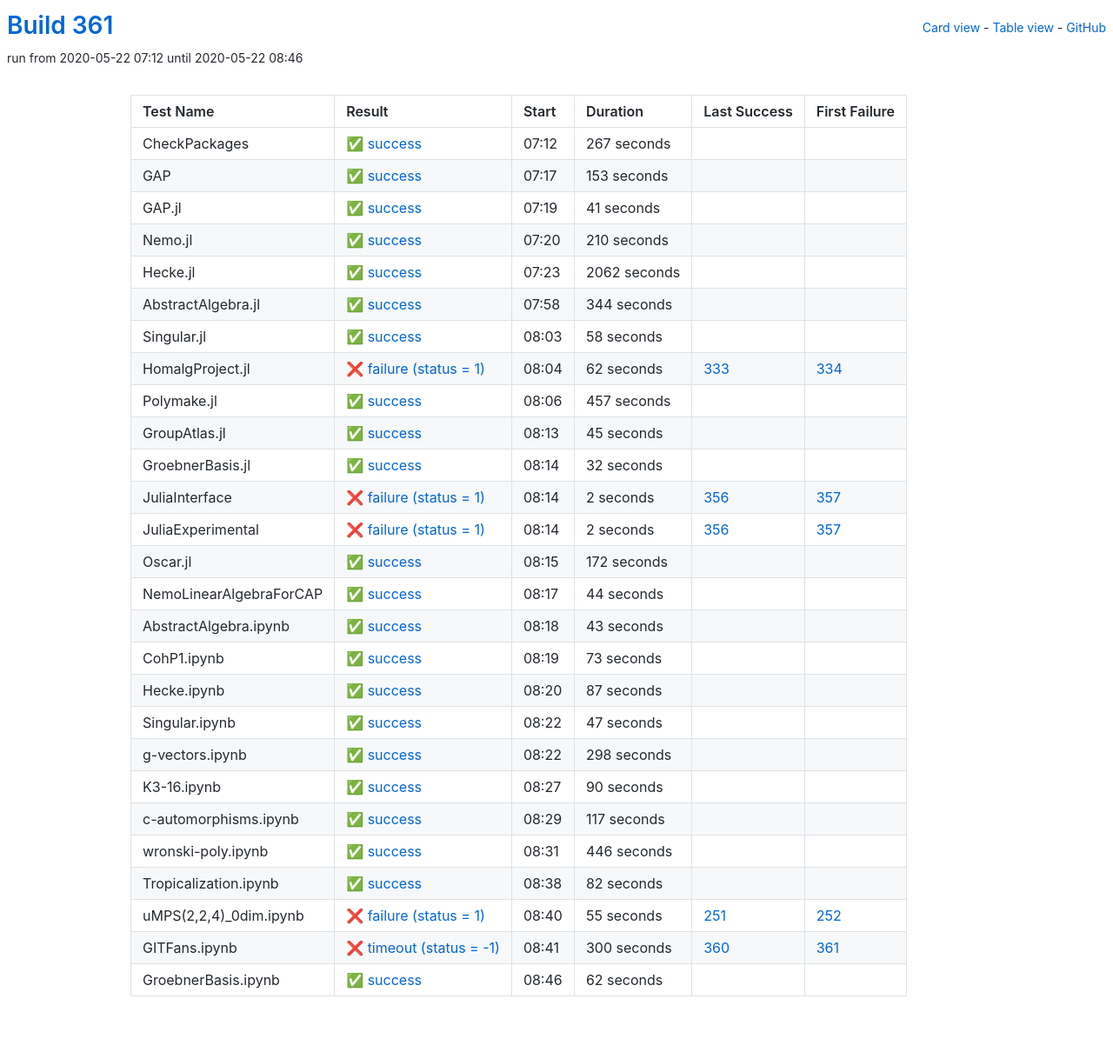
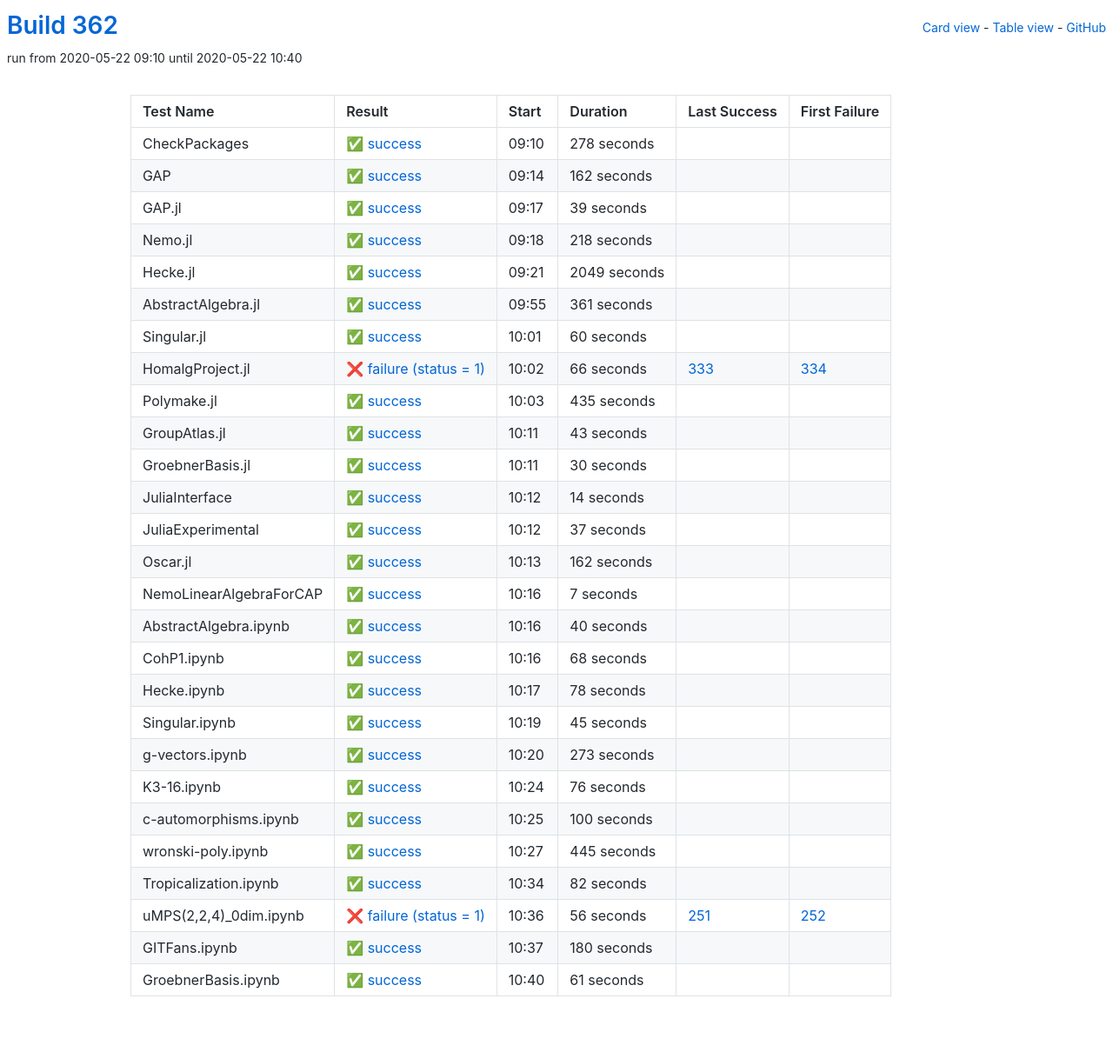
Before and after one commit to oscar-system/oscar-ci-status-1.4, a Jekyll site: the page built from table.html, in a window 1280 px wide. Shown: the whole page at 87% size. Built offline with Jekyll 4.4.1, drawn with Linux system fonts in a browser that asks for light colours.

Commit message:
Build 362

```diff
--- a/_data/ci.yml
+++ b/_data/ci.yml
@@ -1,281 +1,281 @@
-build: 361
-build_url: https://oscarci.mathematik.uni-kl.de/job/oscar-julia-1.4/361/
+build: 362
+build_url: https://oscarci.mathematik.uni-kl.de/job/oscar-julia-1.4/362/
 job: oscar-julia-1.4
 tests:
-- duration: 267
+- duration: 278
   exitcode: 0
   first_failure: false
   first_failure_url: null
   id: checkpackages
   last_success: false
   last_success_url: null
-  log: https://oscarci.mathematik.uni-kl.de/job/oscar-julia-1.4/361/artifact/logs/build-361/CheckPackages.log
+  log: https://oscarci.mathematik.uni-kl.de/job/oscar-julia-1.4/362/artifact/logs/build-362/CheckPackages.log
   name: CheckPackages
-  start: 2020-05-22 07:12
+  start: 2020-05-22 09:10
   status: success
   success: true
-- duration: 153
+- duration: 162
   exitcode: 0
   first_failure: false
   first_failure_url: null
   id: gap
   last_success: false
   last_success_url: null
-  log: https://oscarci.mathematik.uni-kl.de/job/oscar-julia-1.4/361/artifact/logs/build-361/GAP.log
+  log: https://oscarci.mathematik.uni-kl.de/job/oscar-julia-1.4/362/artifact/logs/build-362/GAP.log
   name: GAP
-  start: 2020-05-22 07:17
+  start: 2020-05-22 09:14
   status: success
   success: true
-- duration: 41
+- duration: 39
   exitcode: 0
   first_failure: false
   first_failure_url: null
   id: gap-jl
   last_success: false
   last_success_url: null
-  log: https://oscarci.mathematik.uni-kl.de/job/oscar-julia-1.4/361/artifact/logs/build-361/GAP.jl.log
+  log: https://oscarci.mathematik.uni-kl.de/job/oscar-julia-1.4/362/artifact/logs/build-362/GAP.jl.log
   name: GAP.jl
-  start: 2020-05-22 07:19
+  start: 2020-05-22 09:17
   status: success
   success: true
-- duration: 210
+- duration: 218
   exitcode: 0
   first_failure: false
   first_failure_url: null
   id: nemo-jl
   last_success: false
   last_success_url: null
-  log: https://oscarci.mathematik.uni-kl.de/job/oscar-julia-1.4/361/artifact/logs/build-361/Nemo.jl.log
+  log: https://oscarci.mathematik.uni-kl.de/job/oscar-julia-1.4/362/artifact/logs/build-362/Nemo.jl.log
   name: Nemo.jl
-  start: 2020-05-22 07:20
+  start: 2020-05-22 09:18
   status: success
   success: true
-- duration: 2062
+- duration: 2049
   exitcode: 0
   first_failure: false
   first_failure_url: null
   id: hecke-jl
   last_success: false
   last_success_url: null
-  log: https://oscarci.mathematik.uni-kl.de/job/oscar-julia-1.4/361/artifact/logs/build-361/Hecke.jl.log
+  log: https://oscarci.mathematik.uni-kl.de/job/oscar-julia-1.4/362/artifact/logs/build-362/Hecke.jl.log
   name: Hecke.jl
-  start: 2020-05-22 07:23
+  start: 2020-05-22 09:21
   status: success
   success: true
-- duration: 344
+- duration: 361
   exitcode: 0
   first_failure: false
   first_failure_url: null
   id: abstractalgebra-jl
   last_success: false
   last_success_url: null
-  log: https://oscarci.mathematik.uni-kl.de/job/oscar-julia-1.4/361/artifact/logs/build-361/AbstractAlgebra.jl.log
+  log: https://oscarci.mathematik.uni-kl.de/job/oscar-julia-1.4/362/artifact/logs/build-362/AbstractAlgebra.jl.log
   name: AbstractAlgebra.jl
-  start: 2020-05-22 07:58
+  start: 2020-05-22 09:55
   status: success
   success: true
-- duration: 58
+- duration: 60
   exitcode: 0
   first_failure: false
   first_failure_url: null
   id: singular-jl
   last_success: false
   last_success_url: null
-  log: https://oscarci.mathematik.uni-kl.de/job/oscar-julia-1.4/361/artifact/logs/build-361/Singular.jl.log
+  log: https://oscarci.mathematik.uni-kl.de/job/oscar-julia-1.4/362/artifact/logs/build-362/Singular.jl.log
   name: Singular.jl
-  start: 2020-05-22 08:03
+  start: 2020-05-22 10:01
   status: success
   success: true
-- duration: 62
+- duration: 66
   exitcode: 1
   first_failure: 334
   first_failure_url: https://oscarci.mathematik.uni-kl.de/job/oscar-julia-1.4/334/
   id: homalgproject-jl
   last_success: 333
   last_success_url: https://oscarci.mathematik.uni-kl.de/job/oscar-julia-1.4/333/
-  log: https://oscarci.mathematik.uni-kl.de/job/oscar-julia-1.4/361/artifact/logs/build-361/HomalgProject.jl.log
+  log: https://oscarci.mathematik.uni-kl.de/job/oscar-julia-1.4/362/artifact/logs/build-362/HomalgProject.jl.log
   name: HomalgProject.jl
-  start: 2020-05-22 08:04
+  start: 2020-05-22 10:02
   status: failure
   success: false
-- duration: 457
+- duration: 435
   exitcode: 0
   first_failure: false
   first_failure_url: null
   id: polymake-jl
   last_success: false
   last_success_url: null
-  log: https://oscarci.mathematik.uni-kl.de/job/oscar-julia-1.4/361/artifact/logs/build-361/Polymake.jl.log
+  log: https://oscarci.mathematik.uni-kl.de/job/oscar-julia-1.4/362/artifact/logs/build-362/Polymake.jl.log
   name: Polymake.jl
-  start: 2020-05-22 08:06
+  start: 2020-05-22 10:03
+  status: success
+  success: true
+- duration: 43
+  exitcode: 0
+  first_failure: false
+  first_failure_url: null
+  id: groupatlas-jl
+  last_success: false
+  last_success_url: null
+  log: https://oscarci.mathematik.uni-kl.de/job/oscar-julia-1.4/362/artifact/logs/build-362/GroupAtlas.jl.log
+  name: GroupAtlas.jl
+  start: 2020-05-22 10:11
+  status: success
+  success: true
+- duration: 30
+  exitcode: 0
+  first_failure: false
+  first_failure_url: null
+  id: groebnerbasis-jl
+  last_success: false
+  last_success_url: null
+  log: https://oscarci.mathematik.uni-kl.de/job/oscar-julia-1.4/362/artifact/logs/build-362/GroebnerBasis.jl.log
+  name: GroebnerBasis.jl
+  start: 2020-05-22 10:11
+  status: success
+  success: true
+- duration: 14
+  exitcode: 0
+  first_failure: false
+  first_failure_url: null
+  id: juliainterface
+  last_success: false
+  last_success_url: null
+  log: https://oscarci.mathematik.uni-kl.de/job/oscar-julia-1.4/362/artifact/logs/build-362/JuliaInterface.log
+  name: JuliaInterface
+  start: 2020-05-22 10:12
+  status: success
+  success: true
+- duration: 37
+  exitcode: 0
+  first_failure: false
+  first_failure_url: null
+  id: juliaexperimental
+  last_success: false
+  last_success_url: null
+  log: https://oscarci.mathematik.uni-kl.de/job/oscar-julia-1.4/362/artifact/logs/build-362/JuliaExperimental.log
+  name: JuliaExperimental
+  start: 2020-05-22 10:12
+  status: success
+  success: true
+- duration: 162
+  exitcode: 0
+  first_failure: false
+  first_failure_url: null
+  id: oscar-jl
+  last_success: false
+  last_success_url: null
+  log: https://oscarci.mathematik.uni-kl.de/job/oscar-julia-1.4/362/artifact/logs/build-362/Oscar.jl.log
+  name: Oscar.jl
+  start: 2020-05-22 10:13
+  status: success
+  success: true
+- duration: 7
+  exitcode: 0
+  first_failure: false
+  first_failure_url: null
+  id: nemolinearalgebraforcap
+  last_success: false
+  last_success_url: null
+  log: https://oscarci.mathematik.uni-kl.de/job/oscar-julia-1.4/362/artifact/logs/build-362/NemoLinearAlgebraForCAP.log
+  name: NemoLinearAlgebraForCAP
+  start: 2020-05-22 10:16
+  status: success
+  success: true
+- duration: 40
+  exitcode: 0
+  first_failure: false
+  first_failure_url: null
+  id: abstractalgebra-ipynb
+  last_success: false
+  last_success_url: null
+  log: https://oscarci.mathematik.uni-kl.de/job/oscar-julia-1.4/362/artifact/logs/build-362/AbstractAlgebra.ipynb.log
+  name: AbstractAlgebra.ipynb
+  start: 2020-05-22 10:16
+  status: success
+  success: true
+- duration: 68
+  exitcode: 0
+  first_failure: false
+  first_failure_url: null
+  id: cohp1-ipynb
+  last_success: false
+  last_success_url: null
+  log: https://oscarci.mathematik.uni-kl.de/job/oscar-julia-1.4/362/artifact/logs/build-362/CohP1.ipynb.log
+  name: CohP1.ipynb
+  start: 2020-05-22 10:16
+  status: success
+  success: true
+- duration: 78
+  exitcode: 0
+  first_failure: false
+  first_failure_url: null
+  id: hecke-ipynb
+  last_success: false
+  last_success_url: null
+  log: https://oscarci.mathematik.uni-kl.de/job/oscar-julia-1.4/362/artifact/logs/build-362/Hecke.ipynb.log
+  name: Hecke.ipynb
+  start: 2020-05-22 10:17
   status: success
   success: true
 - duration: 45
   exitcode: 0
   first_failure: false
   first_failure_url: null
-  id: groupatlas-jl
-  last_success: false
-  last_success_url: null
-  log: https://oscarci.mathematik.uni-kl.de/job/oscar-julia-1.4/361/artifact/logs/build-361/GroupAtlas.jl.log
-  name: GroupAtlas.jl
-  start: 2020-05-22 08:13
-  status: success
-  success: true
-- duration: 32
-  exitcode: 0
-  first_failure: false
-  first_failure_url: null
-  id: groebnerbasis-jl
-  last_success: false
-  last_success_url: null
-  log: https://oscarci.mathematik.uni-kl.de/job/oscar-julia-1.4/361/artifact/logs/build-361/GroebnerBasis.jl.log
-  name: GroebnerBasis.jl
-  start: 2020-05-22 08:14
-  status: success
-  success: true
-- duration: 2
-  exitcode: 1
-  first_failure: 357
-  first_failure_url: https://oscarci.mathematik.uni-kl.de/job/oscar-julia-1.4/357/
-  id: juliainterface
-  last_success: 356
-  last_success_url: https://oscarci.mathematik.uni-kl.de/job/oscar-julia-1.4/356/
-  log: https://oscarci.mathematik.uni-kl.de/job/oscar-julia-1.4/361/artifact/logs/build-361/JuliaInterface.log
-  name: JuliaInterface
-  start: 2020-05-22 08:14
-  status: failure
-  success: false
-- duration: 2
-  exitcode: 1
-  first_failure: 357
-  first_failure_url: https://oscarci.mathematik.uni-kl.de/job/oscar-julia-1.4/357/
-  id: juliaexperimental
-  last_success: 356
-  last_success_url: https://oscarci.mathematik.uni-kl.de/job/oscar-julia-1.4/356/
-  log: https://oscarci.mathematik.uni-kl.de/job/oscar-julia-1.4/361/artifact/logs/build-361/JuliaExperimental.log
-  name: JuliaExperimental
-  start: 2020-05-22 08:14
-  status: failure
-  success: false
-- duration: 172
-  exitcode: 0
-  first_failure: false
-  first_failure_url: null
-  id: oscar-jl
-  last_success: false
-  last_success_url: null
-  log: https://oscarci.mathematik.uni-kl.de/job/oscar-julia-1.4/361/artifact/logs/build-361/Oscar.jl.log
-  name: Oscar.jl
-  start: 2020-05-22 08:15
-  status: success
-  success: true
-- duration: 44
-  exitcode: 0
-  first_failure: false
-  first_failure_url: null
-  id: nemolinearalgebraforcap
-  last_success: false
-  last_success_url: null
-  log: https://oscarci.mathematik.uni-kl.de/job/oscar-julia-1.4/361/artifact/logs/build-361/NemoLinearAlgebraForCAP.log
-  name: NemoLinearAlgebraForCAP
-  start: 2020-05-22 08:17
-  status: success
-  success: true
-- duration: 43
-  exitcode: 0
-  first_failure: false
-  first_failure_url: null
-  id: abstractalgebra-ipynb
-  last_success: false
-  last_success_url: null
-  log: https://oscarci.mathematik.uni-kl.de/job/oscar-julia-1.4/361/artifact/logs/build-361/AbstractAlgebra.ipynb.log
-  name: AbstractAlgebra.ipynb
-  start: 2020-05-22 08:18
-  status: success
-  success: true
-- duration: 73
-  exitcode: 0
-  first_failure: false
-  first_failure_url: null
-  id: cohp1-ipynb
-  last_success: false
-  last_success_url: null
-  log: https://oscarci.mathematik.uni-kl.de/job/oscar-julia-1.4/361/artifact/logs/build-361/CohP1.ipynb.log
-  name: CohP1.ipynb
-  start: 2020-05-22 08:19
-  status: success
-  success: true
-- duration: 87
-  exitcode: 0
-  first_failure: false
-  first_failure_url: null
-  id: hecke-ipynb
-  last_success: false
-  last_success_url: null
-  log: https://oscarci.mathematik.uni-kl.de/job/oscar-julia-1.4/361/artifact/logs/build-361/Hecke.ipynb.log
-  name: Hecke.ipynb
-  start: 2020-05-22 08:20
-  status: success
-  success: true
-- duration: 47
-  exitcode: 0
-  first_failure: false
-  first_failure_url: null
   id: singular-ipynb
   last_success: false
   last_success_url: null
-  log: https://oscarci.mathematik.uni-kl.de/job/oscar-julia-1.4/361/artifact/logs/build-361/Singular.ipynb.log
+  log: https://oscarci.mathematik.uni-kl.de/job/oscar-julia-1.4/362/artifact/logs/build-362/Singular.ipynb.log
   name: Singular.ipynb
-  start: 2020-05-22 08:22
+  start: 2020-05-22 10:19
   status: success
   success: true
-- duration: 298
+- duration: 273
   exitcode: 0
   first_failure: false
   first_failure_url: null
   id: g-vectors-ipynb
   last_success: false
   last_success_url: null
-  log: https://oscarci.mathematik.uni-kl.de/job/oscar-julia-1.4/361/artifact/logs/build-361/g-vectors.ipynb.log
+  log: https://oscarci.mathematik.uni-kl.de/job/oscar-julia-1.4/362/artifact/logs/build-362/g-vectors.ipynb.log
   name: g-vectors.ipynb
-  start: 2020-05-22 08:22
+  start: 2020-05-22 10:20
   status: success
   success: true
-- duration: 90
+- duration: 76
   exitcode: 0
   first_failure: false
   first_failure_url: null
   id: k3-16-ipynb
   last_success: false
   last_success_url: null
-  log: https://oscarci.mathematik.uni-kl.de/job/oscar-julia-1.4/361/artifact/logs/build-361/K3-16.ipynb.log
+  log: https://oscarci.mathematik.uni-kl.de/job/oscar-julia-1.4/362/artifact/logs/build-362/K3-16.ipynb.log
   name: K3-16.ipynb
-  start: 2020-05-22 08:27
+  start: 2020-05-22 10:24
   status: success
   success: true
-- duration: 117
+- duration: 100
   exitcode: 0
   first_failure: false
   first_failure_url: null
   id: c-automorphisms-ipynb
   last_success: false
   last_success_url: null
-  log: https://oscarci.mathematik.uni-kl.de/job/oscar-julia-1.4/361/artifact/logs/build-361/c-automorphisms.ipynb.log
+  log: https://oscarci.mathematik.uni-kl.de/job/oscar-julia-1.4/362/artifact/logs/build-362/c-automorphisms.ipynb.log
   name: c-automorphisms.ipynb
-  start: 2020-05-22 08:29
+  start: 2020-05-22 10:25
   status: success
   success: true
-- duration: 446
+- duration: 445
   exitcode: 0
   first_failure: false
   first_failure_url: null
   id: wronski-poly-ipynb
   last_success: false
   last_success_url: null
-  log: https://oscarci.mathematik.uni-kl.de/job/oscar-julia-1.4/361/artifact/logs/build-361/wronski-poly.ipynb.log
+  log: https://oscarci.mathematik.uni-kl.de/job/oscar-julia-1.4/362/artifact/logs/build-362/wronski-poly.ipynb.log
   name: wronski-poly.ipynb
-  start: 2020-05-22 08:31
+  start: 2020-05-22 10:27
   status: success
   success: true
 - duration: 82
@@ -285,44 +285,44 @@ tests:
   id: tropicalization-ipynb
   last_success: false
   last_success_url: null
-  log: https://oscarci.mathematik.uni-kl.de/job/oscar-julia-1.4/361/artifact/logs/build-361/Tropicalization.ipynb.log
+  log: https://oscarci.mathematik.uni-kl.de/job/oscar-julia-1.4/362/artifact/logs/build-362/Tropicalization.ipynb.log
   name: Tropicalization.ipynb
-  start: 2020-05-22 08:38
+  start: 2020-05-22 10:34
   status: success
   success: true
-- duration: 55
+- duration: 56
   exitcode: 1
   first_failure: 252
   first_failure_url: https://oscarci.mathematik.uni-kl.de/job/oscar-julia-1.4/252/
   id: umps-2-2-4-0dim-ipynb
   last_success: 251
   last_success_url: https://oscarci.mathematik.uni-kl.de/job/oscar-julia-1.4/251/
-  log: https://oscarci.mathematik.uni-kl.de/job/oscar-julia-1.4/361/artifact/logs/build-361/uMPS-2-2-4-_0dim.ipynb.log
+  log: https://oscarci.mathematik.uni-kl.de/job/oscar-julia-1.4/362/artifact/logs/build-362/uMPS-2-2-4-_0dim.ipynb.log
   name: uMPS(2,2,4)_0dim.ipynb
-  start: 2020-05-22 08:40
+  start: 2020-05-22 10:36
   status: failure
   success: false
-- duration: 300
-  exitcode: -1
-  first_failure: 361
-  first_failure_url: https://oscarci.mathematik.uni-kl.de/job/oscar-julia-1.4/361/
+- duration: 180
+  exitcode: 0
+  first_failure: false
+  first_failure_url: null
   id: gitfans-ipynb
-  last_success: 360
-  last_success_url: https://oscarci.mathematik.uni-kl.de/job/oscar-julia-1.4/360/
-  log: https://oscarci.mathematik.uni-kl.de/job/oscar-julia-1.4/361/artifact/logs/build-361/GITFans.ipynb.log
+  last_success: false
+  last_success_url: null
+  log: https://oscarci.mathematik.uni-kl.de/job/oscar-julia-1.4/362/artifact/logs/build-362/GITFans.ipynb.log
   name: GITFans.ipynb
-  start: 2020-05-22 08:41
-  status: timeout
-  success: false
-- duration: 62
+  start: 2020-05-22 10:37
+  status: success
+  success: true
+- duration: 61
   exitcode: 0
   first_failure: false
   first_failure_url: null
   id: groebnerbasis-ipynb
   last_success: false
   last_success_url: null
-  log: https://oscarci.mathematik.uni-kl.de/job/oscar-julia-1.4/361/artifact/logs/build-361/GroebnerBasis.ipynb.log
+  log: https://oscarci.mathematik.uni-kl.de/job/oscar-julia-1.4/362/artifact/logs/build-362/GroebnerBasis.ipynb.log
   name: GroebnerBasis.ipynb
-  start: 2020-05-22 08:46
+  start: 2020-05-22 10:40
   status: success
   success: true
```
Also changed, not shown: README.md.
